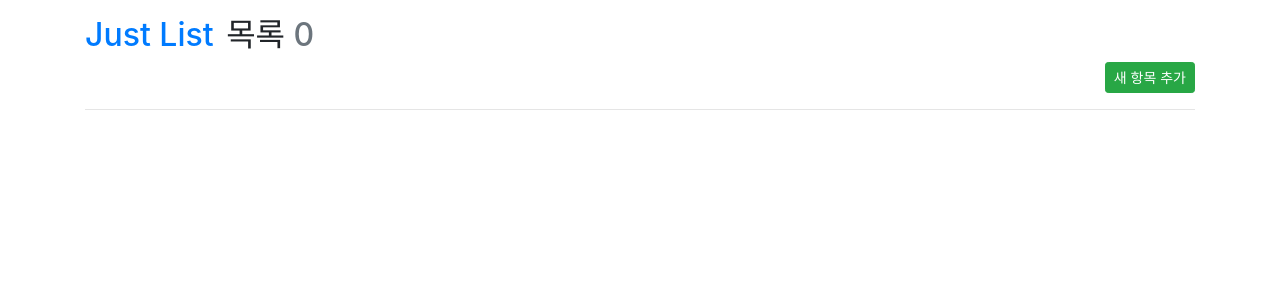
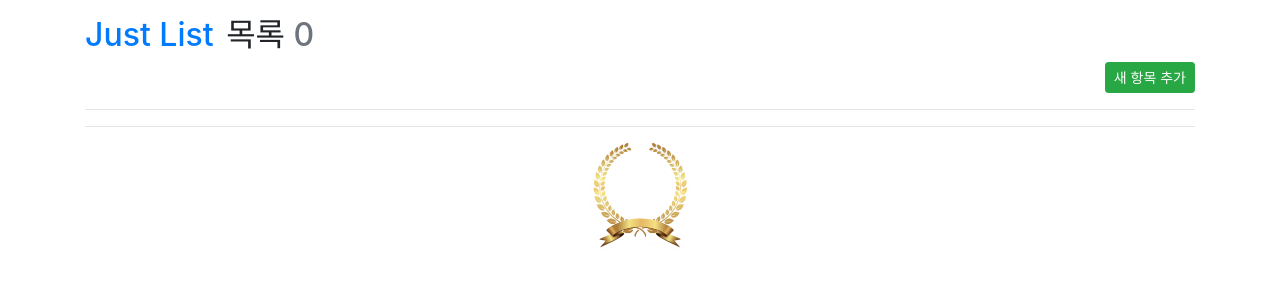
Before and after one commit to jwkcp/dockertest, a Django app: page /posts/ in a window 1280 px wide. Shown: the top 300 px of the page. Run offline with Django 3.2, Linux system fonts and the light colour scheme; data that the repository does not hold is empty; some libraries are stand-ins or nearby versions.

Commit message:
static file 테스트를 위해 list페이제에도 이미지 삽입

```diff
--- a/posts/templates/posts/post_list.html
+++ b/posts/templates/posts/post_list.html
@@ -38,5 +38,11 @@
       </div>
       <hr/>
     {% endfor %}
+
+    <hr/>
+
+    <div class="text-center">
+      <img src="{% static 'img/golden.png' %}" style="width: 100px; object-fit: cover;">
+    </div>
   </div>
 {% endblock %}
```
